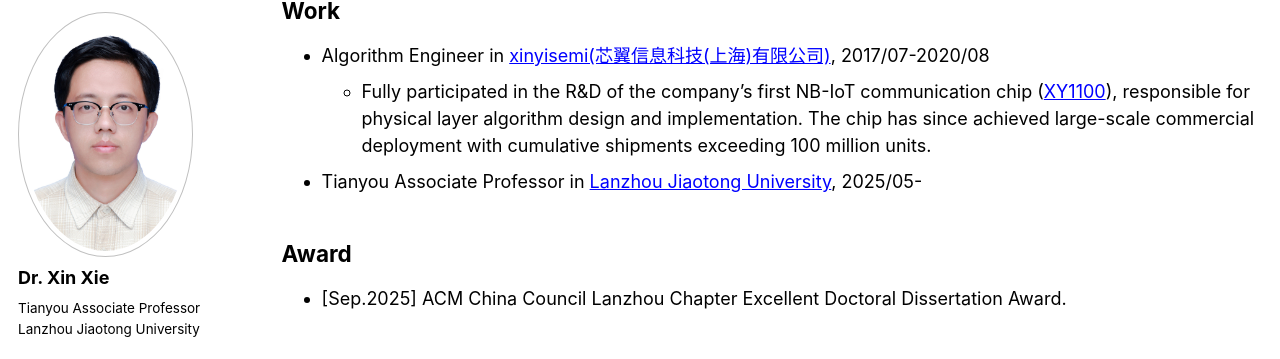
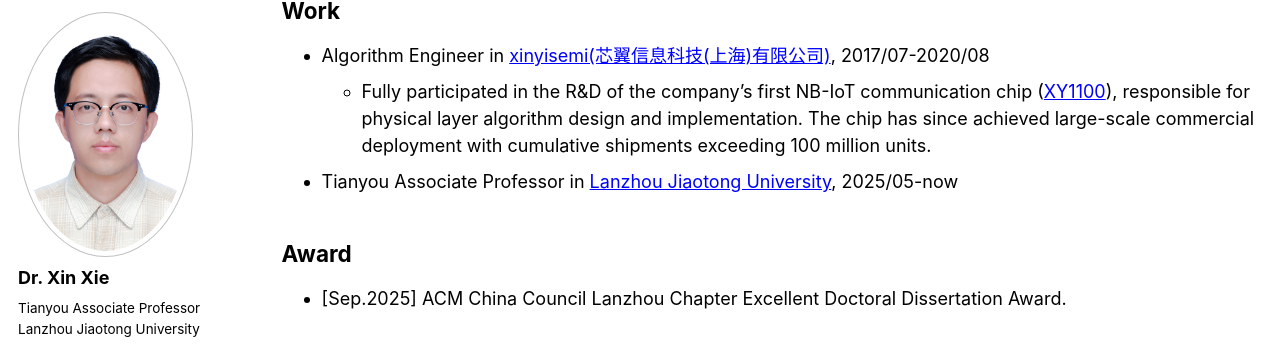
Before and after one commit to xiexin312/xiexin312.github.io, a Jekyll site: the page built from _pages/AboutMe.md, in a window 1280 px wide and 900 px high, scrolled down 547 px. Shown: the part 89-448 px from the top of the window. Built offline with Jekyll 4.4.1, drawn with Linux system fonts in a browser that asks for light colours; some web fonts are replaced; a script bundle is joined from its source files by our own code; library files that are not in the unit come from our copies.

Commit message:
修改了一些东西

```diff
--- a/_pages/AboutMe.md
+++ b/_pages/AboutMe.md
@@ -23,7 +23,7 @@ redirect_from:
 ## Work
 - Algorithm Engineer in [xinyisemi(芯翼信息科技(上海)有限公司)](https://www.xinyisemi.com/), 2017/07-2020/08
   - Fully participated in the R&D of the company's first NB-IoT communication chip ([XY1100](https://www.xinyisemi.com/products/nb-iot-soc/2)), responsible for physical layer algorithm design and implementation. The chip has since achieved large-scale commercial deployment with cumulative shipments exceeding 100 million units.
-- Tianyou Associate Professor in [Lanzhou Jiaotong University](https://www.lzjtu.edu.cn/), 2025/05-
+- Tianyou Associate Professor in [Lanzhou Jiaotong University](https://www.lzjtu.edu.cn/), 2025/05-now
 
 ## Award
 - [Sep.2025] ACM China Council Lanzhou Chapter Excellent Doctoral Dissertation Award.
```
